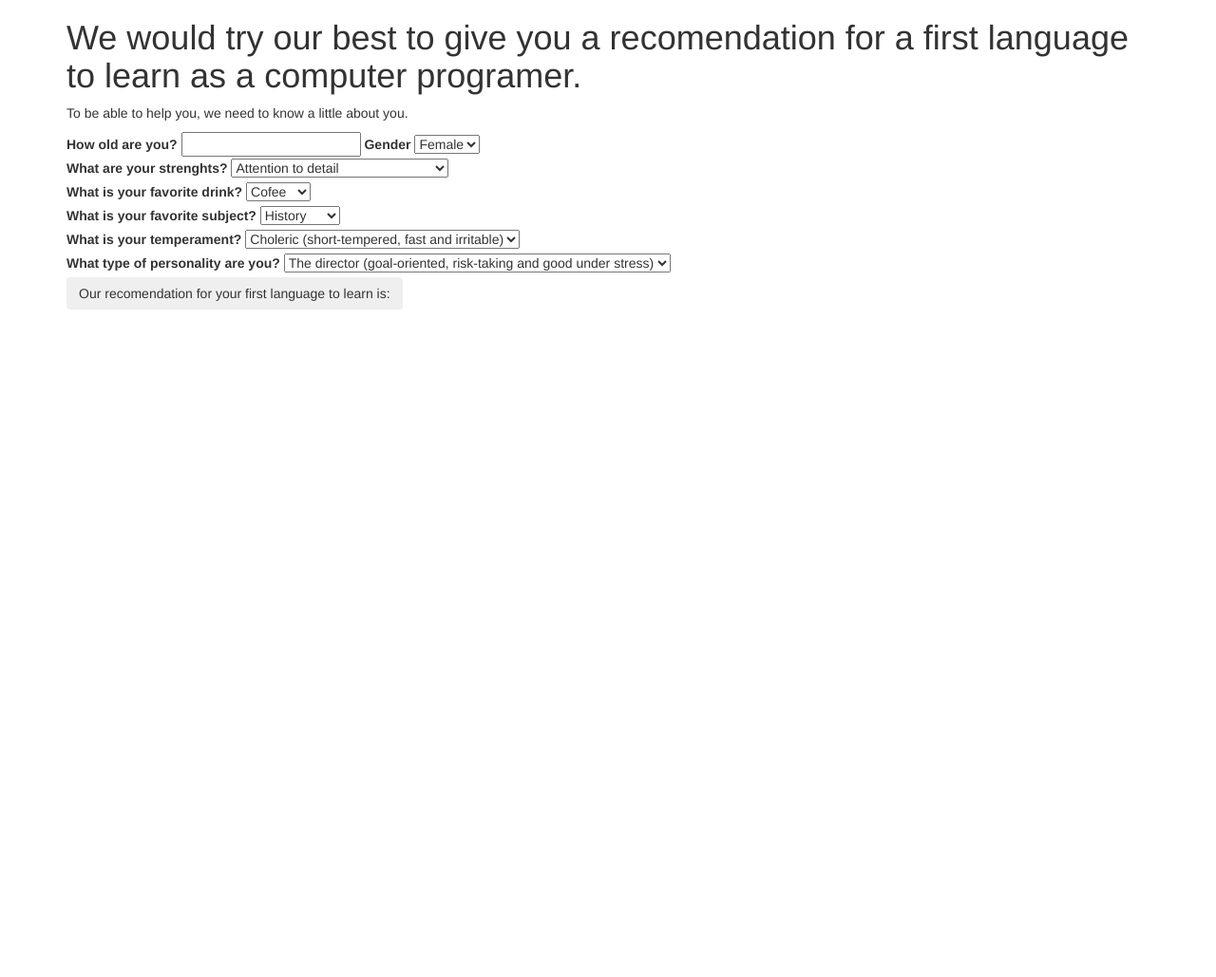
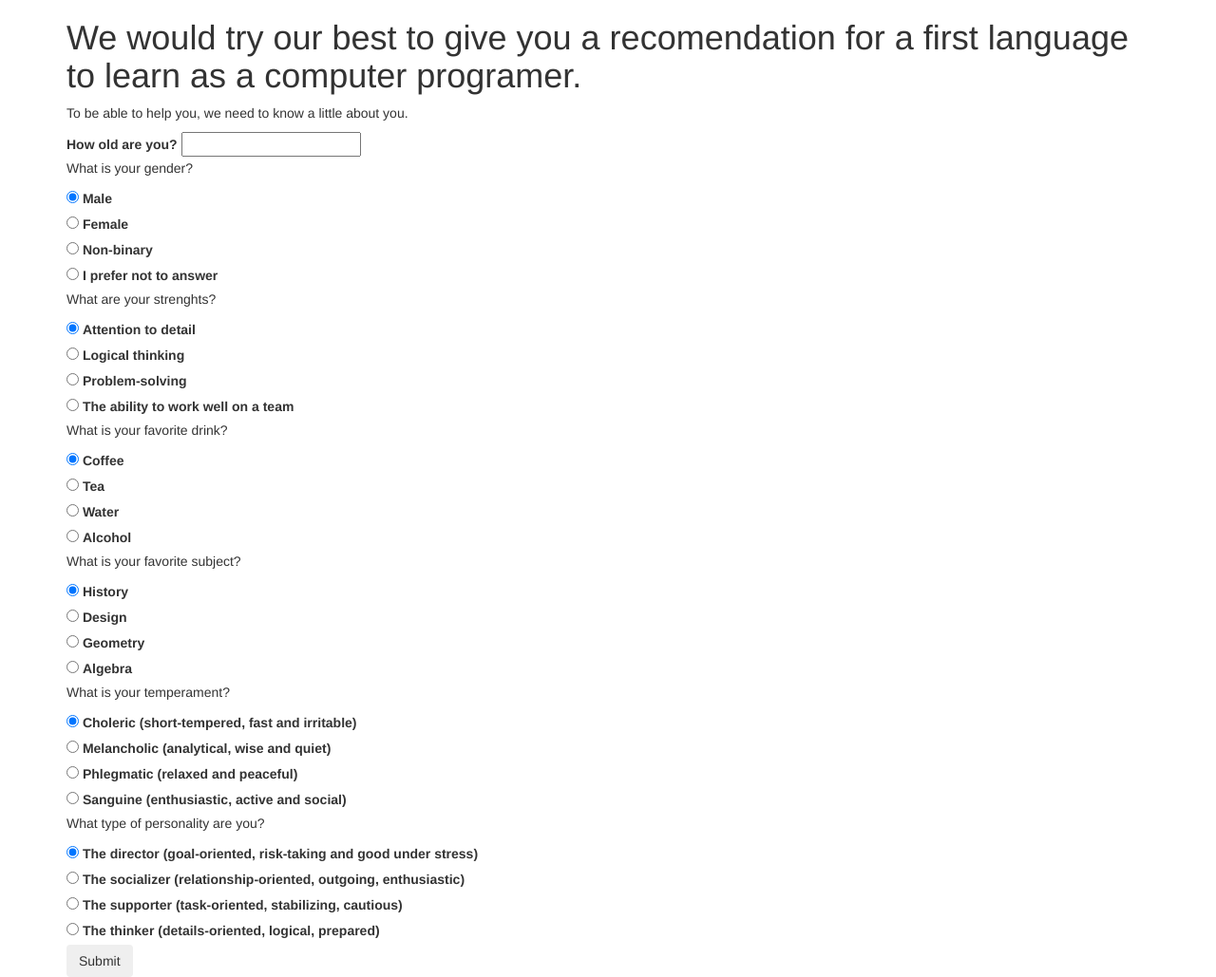
Before and after one commit to magaranin/MyQuiz, a plain HTML site: page index.html in a window 1280 px wide. Shown: the whole page at 95% size. Before the commit the page ends 800 px from the top, so only its background shows below. Drawn offline with Linux system fonts and the light colour scheme.

Commit message:
It will change the format of the questions in HTML

```diff
--- a/css/styles.css
+++ b/css/styles.css
@@ -0,0 +1,15 @@
+.btn {
+    display: block;
+}
+
+#ourRecommendation {
+    display: none;
+}
+
+body {
+    padding: 0;
+    margin: 0;
+    display: flex;
+    justify-content: center;
+
+}
--- a/index.html
+++ b/index.html
@@ -5,70 +5,129 @@
         <link href="css/styles.css" rel="stylesheet" type="text/css">
         <script src="js/jquery-3.5.1.js"></script>
         <script src="js/script.js"></script>
-        <title>Introduction to computere science</title>
+        <title>Introduction to computer science</title>
     </head>
     <body>
         <div class="container">
             <h1>We would try our best to give you a recomendation for a first language to learn as a computer programer.</h1>
             <p>To be able to help you, we need to know a little about you.</p>
-            <form id="age_gender">
+            <form id="bestRecommendation">
                 <label for="age">How old are you?</label>
                 <input id="age" type="text">
-                <label for="gender">Gender</label>
-                <select id="gender">
-                    <option value="female">Female</option>
-                    <option value="male">Male</option>
-                </select>
+
+            <p>What is your gender?</p>
+            <div>
+                <input type="radio" id="male" name="gender" value="male" checked>
+                <label for="male">Male</label>
+            </div>
+            <div>
+                <input type="radio" id="female" name="gender" value="female">
+                <label for="female">Female</label>
+            </div>
+            <div>
+                <input type="radio" id="non-binary" name="gender" value="non-binary">
+                <label for="non-binary">Non-binary</label>
+            </div>
+            <div>
+                <input type="radio" id="no-answer" name="gender" value="no-answer">
+                <label for="no-answer">I prefer not to answer</label>
+            </div>
+
+            <p>What are your strenghts?</p>
+            <div>
+                <input type="radio" id="attention to detail" name="strenghts" value="attention to detail" checked>
+                <label for="attention to detail">Attention to detail</label>
+            </div>
+            <div>
+                <input type="radio" id="logical thinking" name="strenghts" value="logical thinking">
+                <label for="logical thinking">Logical thinking</label>
+            </div>
+            <div>
+                <input type="radio" id="problem-solving" name="strenghts" value="problem-solving">
+                <label for="problem-solving">Problem-solving</label>
+            </div>
+            <div>
+                <input type="radio" id="work well on a team" name="strenghts" value="work well on a team">
+                <label for="work well on a team">The ability to work well on a team</label>
+            </div>
+
+            <p>What is your favorite drink?</p>
+            <div>
+                <input type="radio" id="coffee" name="drink" value="coffee" checked>
+                <label for="coffee">Coffee</label>
+            </div>
+            <div>
+                <input type="radio" id="tea" name="drink" value="tea">
+                <label for="tea">Tea</label>
+            </div>
+            <div>
+                <input type="radio" id="water" name="drink" value="water">
+                <label for="water">Water</label>
+            </div>
+            <div>
+                <input type="radio" id="alcohol" name="drink" value="alcohol">
+                <label for="alcohol">Alcohol</label>
+            </div>
+
+            <p>What is your favorite subject?</p>
+            <div>
+                <input type="radio" id="history" name="subject" value="history" checked>
+                <label for="history">History</label>
+            </div>
+            <div>
+                <input type="radio" id="design" name="subject" value="design">
+                <label for="design">Design</label>
+            </div>
+            <div>
+                <input type="radio" id="geometry" name="subject" value="geometry">
+                <label for="geometry">Geometry</label>
+            </div>
+            <div>
+                <input type="radio" id="algebra" name="subject" value="algebra">
+                <label for="algebra">Algebra</label>
+            </div>
+
+            <p>What is your temperament?</p>
+            <div>
+                <input type="radio" id="choleric" name="temperament" value="choleric" checked>
+                <label for="choleric">Choleric (short-tempered, fast and irritable)</label>
+            </div>
+            <div>
+                <input type="radio" id="melancholic" name="temperament" value="melancholic" >
+                <label for="melancholic">Melancholic (analytical, wise and quiet)</label>
+            </div>
+            <div>
+                <input type="radio" id="phlegmatic" name="temperament" value="phlegmatic">
+                <label for="phlegmatic">Phlegmatic (relaxed and peaceful)</label>
+            </div>
+            <div>
+                <input type="radio" id="sanguine" name="temperament" value="sanguine">
+                <label for="sanguine">Sanguine (enthusiastic, active and social)</label>
+            </div>
+
+            <p>What type of personality are you?</p>
+            <div>
+                <input type="radio" id="director" name="personality" value="director" checked>
+                <label for="director">The director (goal-oriented, risk-taking and good under stress)</label>
+            </div>
+            <div>
+                <input type="radio" id="socializer" name="personality" value="socializer">
+                <label for="socializer">The socializer (relationship-oriented, outgoing, enthusiastic)</label>
+            </div>
+            <div>
+                <input type="radio" id="supporter" name="personality" value="supporter">
+                <label for="supporter">The supporter (task-oriented, stabilizing, cautious)</label>
+            </div>
+            <div>
+                <input type="radio" id="thinker" name="personality" value="thinker">
+                <label for="thinker">The thinker (details-oriented, logical, prepared)</label>
+            </div>
+
+            <button type="submit" class="btn">Submit</button>
             </form>
-            <form id="strenghts">
-                <label for="strenghts">What are your strenghts?</label>
-                <select id="strenghts">
-                    <option value="attention to detail">Attention to detail</option>
-                    <option value="logical thinking">Logical thinking</option>
-                    <option value="problem-solving">Problem-solving</option>
-                    <option value="work well on a team">The ability to work well on a team</option>
-                </select>
-            </form>
-            <form id="preference">
-                <label for="preference">What is your favorite drink?</label>
-                <select id="preference">
-                    <option value="cofee">Cofee</option>
-                    <option value="tea">Tea</option>
-                    <option value="water">Water</option>
-                    <option value="alchool">Alchool</option>
-                </select>
-            </form>
-
-            <form id="knowledge">
-                <label for="knowledge">What is your favorite subject?</label>
-                <select id="knowledge">
-                    <option value="history">History</option>
-                    <option value="design">Design</option>
-                    <option value="geometry">Geometry</option>
-                    <option value="algebra">Algebra</option>
-                </select>
-            </form>
-            <form id="temperament">
-                <label for="temperament">What is your temperament?</label>
-                <select id="temperament">
-                    <option value="choleric">Choleric (short-tempered, fast and irritable)</option>
-                    <option value="melancholic">Melancholic (analytical, wise and quiet)</option>
-                    <option value="phlegmatic">Phlegmatic (relaxed and peaceful)</option>
-                    <option value="sanguine">Sanguine (enthusiastic, active and social)</option>
-                </select>
-            </form>
-            <form id="personality">
-                <label for="personality">What type of personality are you?</label>
-                <select id="personality">
-                    <option value="director">The director (goal-oriented, risk-taking and good under stress)</option>
-                    <option value="socializer">The socializer (relationship-oriented, outgoing, enthusiastic)</option>
-                    <option value="supporter">The supporter (task-oriented, stabilizing, cautious)</option>
-                    <option value="thinker">The thinker (details-oriented, logical, prepared)</option>
-                </select>
-            </form>
-            <button type="submit" class="btn">Our recomendation for your first language to learn is: </button>
-
-
+            <div id="ourRecommendation">
+                <p>Our recommedation is to start your learning journey with language:<span id="program"></span></p>
+            </div>
         </div>
     </body>
 </html>
--- a/js/script.js
+++ b/js/script.js
@@ -0,0 +1,62 @@
+$(document).ready(function () {
+    $("#bestRecommendation").submit(function (event) {
+        const age = parseInt($("#age").val());
+        const gender = $("#gender").val();
+        const drink = $("#drink").val();
+        const strenghts = $("#strenghts").val();
+        const knowledge = $("#knowledge").val();
+        const temperament = $("#temperament").val();
+        const personality = $("#personality").val();
+
+        let ourRecommendation = "Python";
+        if (isNaN(age)) {
+            alert('Please enter your age.');
+            return;
+        }
+
+        if (gender === 'male' &&
+            age < 35  &&
+            (drink === 'alcohol' ||
+            drink === 'coffee' ||
+            strenghts === 'problem-solving' ||
+            knowledge === 'geometry' ||
+            temperament === 'melancholic' ||
+            personality === 'director')) {
+               ourRecommendation = "C++";
+        }
+        else if (gender === 'male' &&
+            age >35 &&
+            (drink ==='water' ||
+            drink ==='tea'||
+            strenghts === 'attention to detail' ||
+            knowledge === 'algebra' ||
+            temperament === 'phlegmatic' ||
+            personality === 'thinker')) {
+                ourRecommendation= "Python";
+            }
+        else if (gender === 'female' &&
+            age >35 &&
+            (drink ==='coffee' ||
+            drink ==='tea' ||
+            strenghts === 'logical thinking'||
+            knowledge === 'history' ||
+            temperament === 'choleric' ||
+            personality === 'socializer')) {
+                ourRecommendation = "HTML & CSS";
+            }
+        else if (gender === 'female' &&
+            age <35 &&
+            (drink === 'alcohol' ||
+            drink === 'water' ||
+            strenghts === 'work well on a team' ||
+            knowledge === 'design' ||
+            temperament === 'sanguine' ||
+            personality === 'supporter')) {
+                ourRecommendation ="Ruby";
+            }
+            $("#program").text(ourRecommendation);
+            $("#ourRecommendation").show();
+
+        event.preventDefault();
+    });
+});
```
